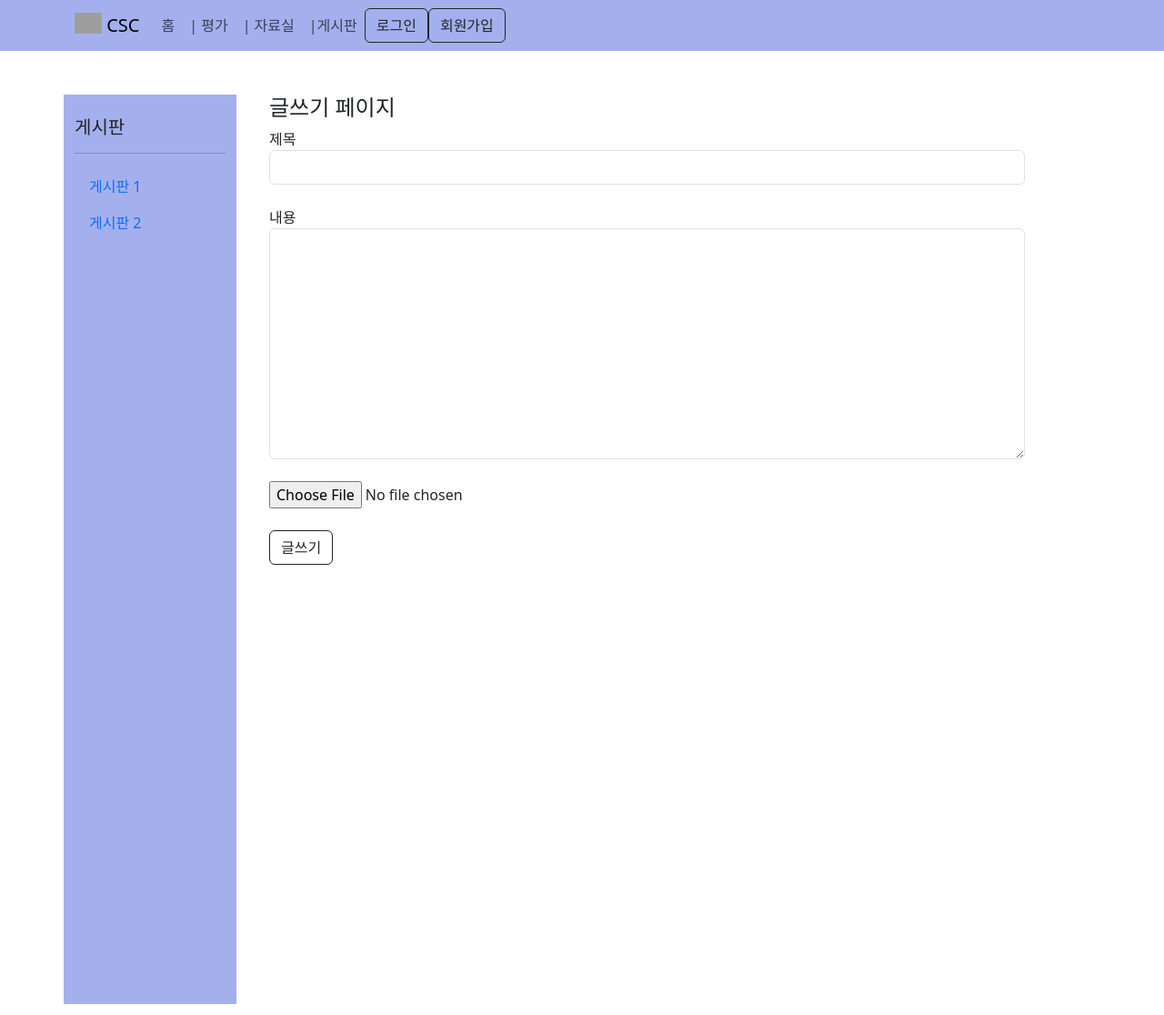
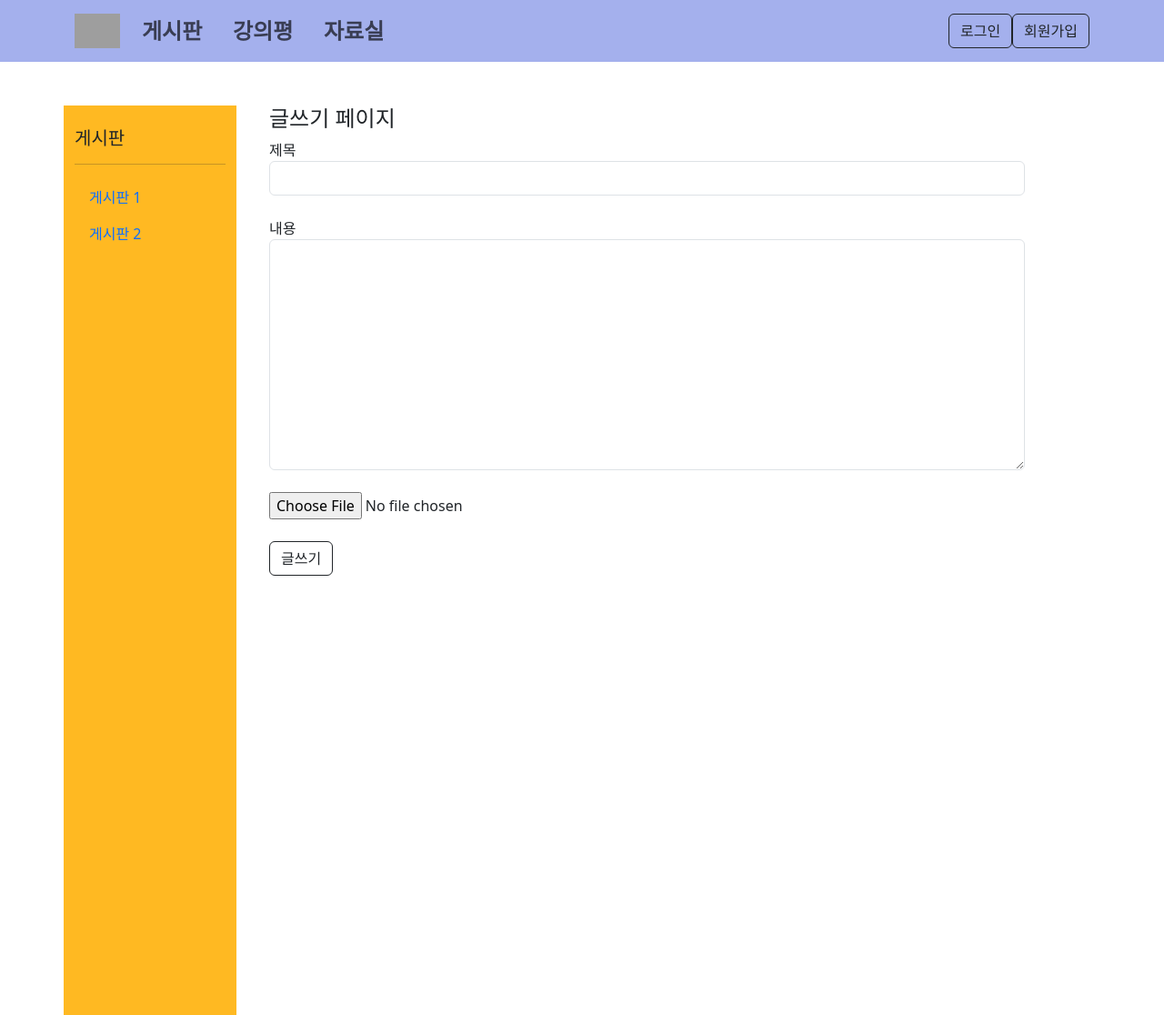
Before and after one commit to king258436/ChungbukStudyCommnity, a Django app: template templates/board/newpost.html in a window 1280 px wide. Shown: the whole page at 91% size. Run offline with Django 3.2, Linux system fonts and the light colour scheme; the template is opened without the code that fills it, so the values that code supplies are empty; grey boxes are pictures that could not be loaded.

Commit message:
modify navbar

```diff
--- a/static/css/board.css
+++ b/static/css/board.css
@@ -1,6 +1,13 @@
 #board_list{
-    background-color: #A4B0ED;
+    background-color: #ffb922;
 }
 body{
     background-color: white;
 }
+
+#nav_item{
+    min-width: 100px;
+    font-size:24px;
+    font-weight:bold;
+    justify-content: center;
+}
--- a/templates/accounts/mypage/MyPage.html
+++ b/templates/accounts/mypage/MyPage.html
@@ -14,8 +14,8 @@
                 <!-- 좌측 사이드 페이지 탭 끝 부분 -->
 
                 <!-- 내 정보 확인 시작 부분 -->
-                <div class="col-lg-7">
-                    <br><h4>내 정보</h4>
+                <div class="col-lg-7 pt-5">
+                    <h5>내 정보</h5>
                     <hr>
                     <!-- 내 이름 -->
                     <div class="form-floating mb-3">
--- a/templates/accounts/mypage/MyPageInfoChange.html
+++ b/templates/accounts/mypage/MyPageInfoChange.html
@@ -14,9 +14,9 @@
         <!-- 좌측 사이드 페이지 탭 끝 부분 -->
 
         <!-- 정보 변경 시작 부분 -->
-        <div class="col-lg-7">
+        <div class="col-lg-7 pt-5">
             <form action="{% url 'accounts:MyPageInfoChange' %}", method="POST">
-                <br><h4>정보 변경</h4><hr>
+                <h5>정보 변경</h5><hr>
 
 
                 <!-- 현재 비밀번호 입력 부분 -->
--- a/templates/board/Base_board.html
+++ b/templates/board/Base_board.html
@@ -11,16 +11,17 @@
 
     <!-- CSS -->
     <link rel="stylesheet" type="text/css" href="{% static 'css/board.css' %}">
+
     <title>게시판</title>
 </head>
 <body>
 <!-- 기본 템플릿 안에 삽입될 내용 Start -->
 <!-- 네비게이션 바 시작 부분 -->
-<nav class="navbar sticky-top navbar-expand-lg navbar-light" style="background-color: #A4B0ED";>
+<nav class="navbar sticky-top navbar-expand-lg navbar-light" style="background-color: #A4B0ED;">
     <div class="container">
         <!-- 로고 부분 -->
-        <a class="navbar-brand" href="../">
-            <img src="https://ifh.cc/g/3Na8tF.png" alt="" width="30" class="d-inline-block align-text-top"> CSC
+        <a class="navbar-brand" href="{% url 'main:home' %}">
+            <img src="{% static 'image/Group 5.png' %}" alt="" width="50px" class="d-inline-block align-text-center">
         </a>
         <!-- 화면 축소 시 나오는 버튼 -->
         <button class="navbar-toggler" type="button" data-bs-toggle="collapse" data-bs-target="#navbarDropdownMenuLink" aria-controls="navbarDropdownMenuLink" aria-expanded="false" aria-label="Toggle navigation">
@@ -28,36 +29,34 @@
         </button>
         <!-- 네비게이션 바 구성요소들 -->
         <div class="collapse navbar-collapse" id="navbarDropdownMenuLink">
+            <div class="col-md">
                 <ul class="navbar-nav">
-                <!-- 홈 버튼 -->
-                <li class="nav-item">
-                    <a class="nav-link" aria-current="page" href="/">홈</a>
+                    <!-- 게시판 -->
+                    <li class="nav-item" id="nav_item">
+                        <a class="nav-link" href="{% url 'board:Vision' %}">게시판</a>
                     </li>
-                <!-- 평가 -->
-                <li class="nav-item">
-                    <a class="nav-link" href="#">| 평가</a>
+                    <!-- 강의평 -->
+                    <li class="nav-item" id="nav_item">
+                        <a class="nav-link" href="#">강의평</a>
                     </li>
                     <!-- 자료실 -->
-                <li class="nav-item">
-                    <a class="nav-link" href="#">| 자료실</a>
+                    <li class="nav-item" id="nav_item">
+                        <a class="nav-link" href="#">자료실</a>
                     </li>
-                <!-- 게시판 -->
-                <li class="nav-item">
-                    <a class="nav-link" href="#">|게시판</a>
-                </li>
-
-
                 </ul>
+            </div>
+            <div class="col-auto">
                 <!-- 우측 홈페이지, 로그아웃 버튼 -->
                 <form class="d-flex flex-row justify-content-end">
                     {% if user.is_authenticated %}
-                <button class="btn btn-outline-dark me-2" type="button" onclick="location.href='{url 'main:home'}'">홈페이지</button>
+                    <button class="btn btn-outline-dark me-2" type="button" onclick="location.href='{% url 'accounts:MyPage' %}'">마이페이지</button>
                     <button class="btn btn-outline-dark me-2" type="button" onclick="location.href='{url 'accounts:Logout'}'">로그아웃</button>
                     {% else %}
                     <button type="button" class="btn btn-outline-dark" onclick="location.href ='{% url 'accounts:Login' %}'">로그인</button>
                     <button type="button" class="btn btn-outline-dark" onclick="location.href ='{% url 'accounts:SignUp' %}'">회원가입</button>
                     {% endif %}
                 </form>
+            </div>
         </div>
     </div>
 </nav>
--- a/templates/board/blog.html
+++ b/templates/board/blog.html
@@ -2,7 +2,7 @@
 {% block content %}
     <!-- body -->
     <div class="container">
-        <div class="row mt-5">
+        <div class="row">
             <!-- 좌측 사이드 카테고리 시작 부분 -->
             <div class="col-lg-2" id="board_list">
                 <br><h5>게시판</h5>
@@ -21,7 +21,7 @@
             <!-- 여백 -->
             <div class="col-auto"></div>
             <!-- 우측 본문 시작 부분 -->
-            <div class="col-lg-9" style="height: 1000px;">
+            <div class="col-md" style="height: 1000px;">
                 <br><h4>현재 게시판 이름</h4><br>
                 <!-- 글 목록 시작 부분 -->
                 <table class="table"  style="table-layout: fixed;">
```
Also changed, not shown: static/css/Mypage.css (+10 -0 lines), templates/accounts/mypage/Base.html (+15 -8 lines). Lines whose indentation alone changed are shown as unchanged.
